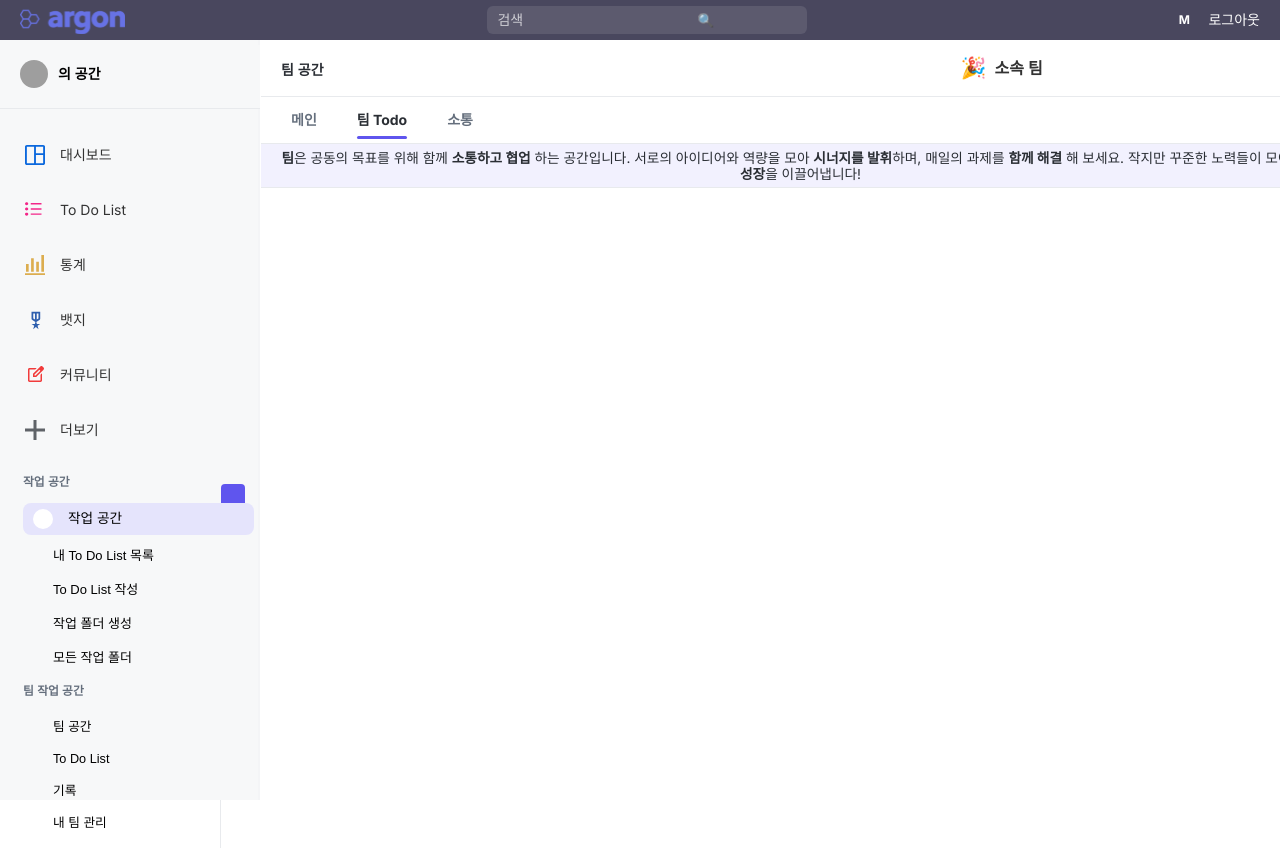
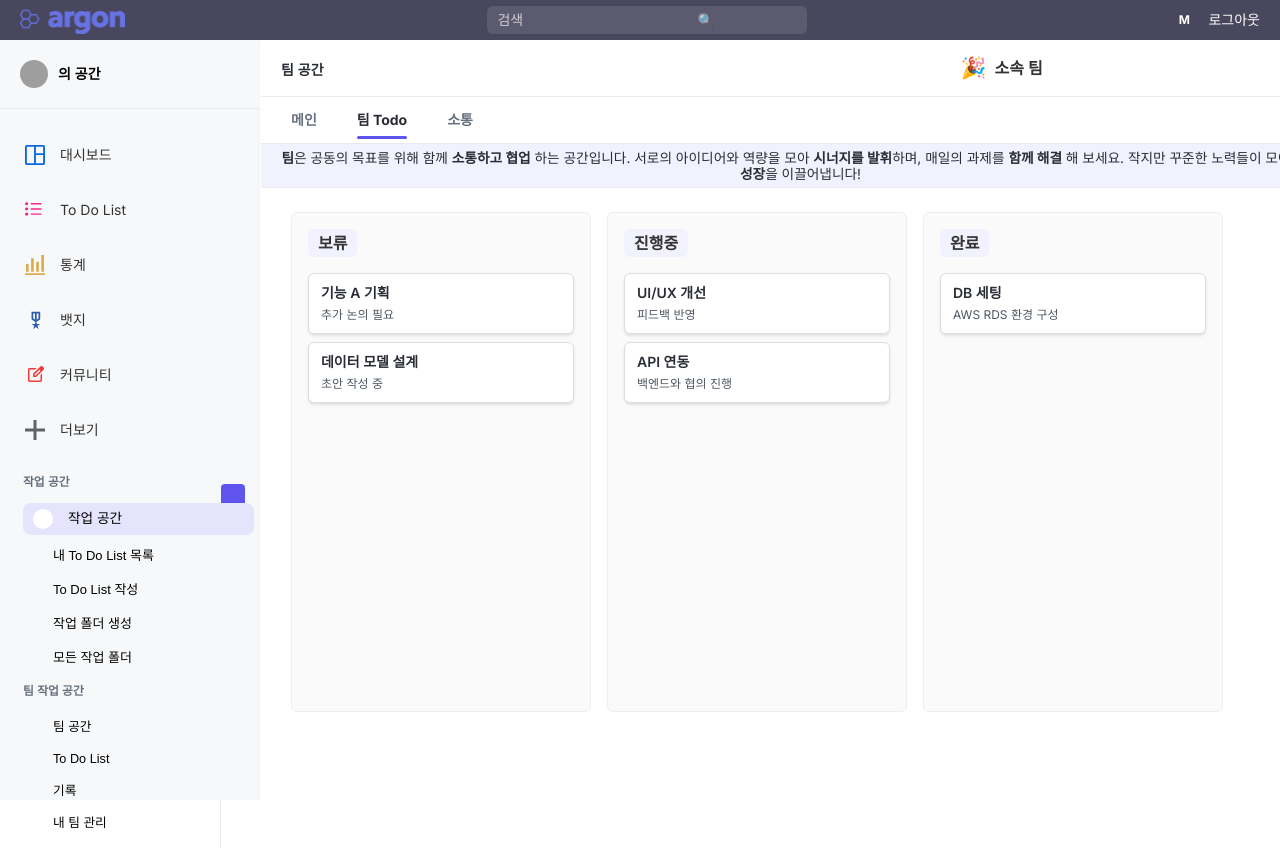
Before and after one commit to SungWookkk/FTT_frontend, a React (Create React App) app: page /team/1/todo in a window 1280 px wide. Built offline with nearby package versions, Linux system fonts and the light colour scheme; grey boxes are pictures that could not be loaded.

Commit message:
4/5 feat: [팀] Kanban Board 적용 Todo 초기 구현
- Kanban Board 라이브러리 설치 후 임시 데이터로 테스트 디자인 추가
- index.js // </React.StrictMode> 처리 하여 Kanban Board 적용 되게 수정

```diff
--- a/src/components/badge/BadgeMainPage.js
+++ b/src/components/badge/BadgeMainPage.js
@@ -174,7 +174,7 @@ const BadgeMainPage = () => {
             </div>
 
             {/* 알림 배너 */}
-            <div className="alert-banner">
+            <div className="alert-banner-todo">
                 <p className="alert-text">
                     <span className="highlight-text"> 뱃지 </span>
                     <span className="normal-text">는 여러분의</span>
--- a/src/components/dashboard/DashboardContent.js
+++ b/src/components/dashboard/DashboardContent.js
@@ -151,7 +151,7 @@ const DashboardContent = () => {
             </div>
 
             {/* 알림 배너 */}
-            <div className="alert-banner">
+            <div className="alert-banner-todo">
                 <p className="alert-text">
                     <span className="normal-text">대시보드에서</span>
                     <span className="highlight-text"> 통계 </span>
--- a/src/components/team/TeamAffiliationContentPage.js
+++ b/src/components/team/TeamAffiliationContentPage.js
@@ -101,7 +101,7 @@ function TeamAffiliationContentPage({ team: propTeam }) {
             </div>
 
             {/* 알림 배너 */}
-            <div className="alert-banner">
+            <div className="alert-banner-todo">
                 <p className="alert-text">
                     <span className="highlight-text">팀</span>
                     <span className="normal-text">은 공동의 목표를 위해 함께 </span>
--- a/src/components/team/TeamTodoContentPage.js
+++ b/src/components/team/TeamTodoContentPage.js
@@ -1,16 +1,88 @@
+import React, { useState } from "react";
+import { useHistory, useLocation, useParams } from "react-router-dom";
 import TeamDropdown from "./TeamDropdown";
-import React from "react";
-import {useHistory, useLocation, useParams} from "react-router-dom";
+import {
+    DragDropContext,
+    Droppable,
+    Draggable
+} from "react-beautiful-dnd";
 import "../team/css/TeamTodoContentPage.css";
 
-const TeamTodoContentPage = () => {
+// 초기 데이터: 3개의 컬럼(보류, 진행중, 완료)
+const initialColumns = {
+    onHold: {
+        name: "보류",
+        items: [
+            { id: "task-1", title: "기능 A 기획", description: "추가 논의 필요" },
+            { id: "task-2", title: "데이터 모델 설계", description: "초안 작성 중" }
+        ],
+    },
+    inProgress: {
+        name: "진행중",
+        items: [
+            { id: "task-3", title: "UI/UX 개선", description: "피드백 반영" },
+            { id: "task-4", title: "API 연동", description: "백엔드와 협의 진행" }
+        ],
+    },
+    done: {
+        name: "완료",
+        items: [
+            { id: "task-5", title: "DB 세팅", description: "AWS RDS 환경 구성" },
+        ],
+    },
+};
+
+function TeamTodoContentPage() {
     const { teamId } = useParams();
     const history = useHistory();
-    const location = useLocation();   // ← 현재 경로 확인용
+    const location = useLocation();
 
-    // 현재 경로가 "/team/:teamId"인지 "/team/:teamId/todo"인지 체크
+    // 탭 active 여부
     const isMainPage = location.pathname === `/team/${teamId}`;
     const isTodoPage = location.pathname === `/team/${teamId}/todo`;
+
+    // Kanban 컬럼 상태
+    const [columns, setColumns] = useState(initialColumns);
+
+    // 드래그가 끝났을 때 실행되는 함수
+    const onDragEnd = (result) => {
+        const { source, destination } = result;
+        if (!destination) return; // 드롭 위치가 없으면 종료
+
+        if (source.droppableId === destination.droppableId) {
+            // 같은 컬럼 내 순서 변경
+            const column = columns[source.droppableId];
+            const copiedItems = [...column.items];
+            const [removed] = copiedItems.splice(source.index, 1);
+            copiedItems.splice(destination.index, 0, removed);
+            setColumns({
+                ...columns,
+                [source.droppableId]: {
+                    ...column,
+                    items: copiedItems,
+                },
+            });
+        } else {
+            // 다른 컬럼으로 이동
+            const sourceColumn = columns[source.droppableId];
+            const destColumn = columns[destination.droppableId];
+            const sourceItems = [...sourceColumn.items];
+            const destItems = [...destColumn.items];
+            const [removed] = sourceItems.splice(source.index, 1);
+            destItems.splice(destination.index, 0, removed);
+            setColumns({
+                ...columns,
+                [source.droppableId]: {
+                    ...sourceColumn,
+                    items: sourceItems,
+                },
+                [destination.droppableId]: {
+                    ...destColumn,
+                    items: destItems,
+                },
+            });
+        }
+    };
 
     return (
         <div className="dashboard-content">
@@ -18,7 +90,7 @@ const TeamTodoContentPage = () => {
             <div className="dashboard-header">
                 <div className="dashboard-left">
                     <span className="title-text">팀 공간</span>
-                    <TeamDropdown/>
+                    <TeamDropdown />
                 </div>
             </div>
 
@@ -26,46 +98,74 @@ const TeamTodoContentPage = () => {
             <div className="list-tap">
                 <div style={{ display: "flex", alignItems: "center", justifyContent: "space-between", width: "100%" }}>
                     <div className="list-tab-container">
-                        {/* 메인 탭 */}
                         <div
                             className={`tab-item ${isMainPage ? "active" : ""}`}
                             onClick={() => history.push(`/team/${teamId}`)}
                         >
                             메인
                         </div>
-                        {/* 팀 Todo 탭 */}
                         <div
                             className={`tab-item ${isTodoPage ? "active" : ""}`}
                             onClick={() => history.push(`/team/${teamId}/todo`)}
                         >
                             팀 Todo
                         </div>
-                        {/* 소통 탭 (예: /team/:teamId/chat) - 경로 준비 시 추가 */}
                         <div className="tab-item">소통</div>
                     </div>
                 </div>
             </div>
 
             {/* 알림 배너 */}
-            <div className="alert-banner">
+            <div className="alert-banner-todo">
                 <p className="alert-text">
                     <span className="highlight-text">팀</span>
                     <span className="normal-text">은 공동의 목표를 위해 함께 </span>
                     <span className="highlight-text">소통하고 협업</span>
-                    <span className="normal-text">
-            {" "}
-                        하는 공간입니다. 서로의 아이디어와 역량을 모아{" "}
-          </span>
+                    <span className="normal-text"> 하는 공간입니다. 서로의 아이디어와 역량을 모아 </span>
                     <span className="highlight-text">시너지를 발휘</span>
                     <span className="normal-text">하며, 매일의 과제를 </span>
                     <span className="highlight-text">함께 해결</span>
-                    <span className="normal-text">
-            {" "}
-                        해 보세요. 작지만 꾸준한 노력들이 모여{" "}
-          </span>
+                    <span className="normal-text"> 해 보세요. 작지만 꾸준한 노력들이 모여 </span>
                     <span className="highlight-text">팀의 성장</span>
                     <span className="normal-text">을 이끌어냅니다!</span>
                 </p>
+            </div>
+
+            {/* Kanban 보드 */}
+            <div className="kanban-board-container">
+                <DragDropContext onDragEnd={onDragEnd}>
+                    <div className="kanban-columns">
+                        {Object.entries(columns).map(([columnId, columnData]) => (
+                            <Droppable droppableId={columnId} key={columnId}>
+                                {(provided, snapshot) => (
+                                    <div
+                                        className="kanban-column"
+                                        ref={provided.innerRef}
+                                        {...provided.droppableProps}
+                                    >
+                                        <h3 className="column-title">{columnData.name}</h3>
+                                        {columnData.items.map((item, index) => (
+                                            <Draggable key={item.id} draggableId={item.id} index={index}>
+                                                {(provided, snapshot) => (
+                                                    <div
+                                                        className={`kanban-task-card ${snapshot.isDragging ? "dragging" : ""}`}
+                                                        ref={provided.innerRef}
+                                                        {...provided.draggableProps}
+                                                        {...provided.dragHandleProps}
+                                                    >
+                                                        <div className="task-title">{item.title}</div>
+                                                        <div className="task-desc">{item.description}</div>
+                                                    </div>
+                                                )}
+                                            </Draggable>
+                                        ))}
+                                        {provided.placeholder}
+                                    </div>
+                                )}
+                            </Droppable>
+                        ))}
+                    </div>
+                </DragDropContext>
             </div>
         </div>
     );
--- a/src/components/team/css/TeamTodoContentPage.css
+++ b/src/components/team/css/TeamTodoContentPage.css
@@ -1,10 +1,90 @@
-/* 대시보드 전체 컨텐츠 스타일 */
+/* 대시보드 기본 영역 */
 .dashboard-content {
-    margin-left: 220px;
-    width: calc(100%);
-    height: 100vh;
-    background-color: #ffffff;
+    width: 100%;
     box-sizing: border-box;
-    border-left: 1px solid #e8eaed;
-    overflow-y: auto;
 }
+
+/* 상단 탭 스타일 */
+.tab-item {
+    color: #656f7d;
+    font-family: "Inter", sans-serif;
+    font-size: 14px;
+    font-weight: 600;
+    cursor: pointer;
+    padding: 10px 0;
+    position: relative;
+    white-space: nowrap;
+    transition: color 0.3s ease;
+}
+.tab-item:hover {
+    color: #2a2e34;
+}
+.tab-item.active {
+    color: #2a2e34;
+    font-weight: 700;
+}
+
+
+/* Kanban 보드 컨테이너 */
+.kanban-board-container {
+    width: 95%;
+    margin: 24px auto;
+    padding: 0;
+    box-sizing: border-box;
+}
+
+/* 컬럼 전체를 가로로 나열 */
+.kanban-columns {
+    display: flex;
+    gap: 16px;
+    overflow-x: auto;
+}
+
+/* 개별 컬럼 */
+.kanban-column {
+    flex-shrink: 0;
+    width: 300px;
+    background-color: #fafafa;
+    border-radius: 6px;
+    border: 1px solid #eee;
+    padding: 16px;
+    box-sizing: border-box;
+    min-height: 500px;
+}
+.column-title {
+    margin: 0 0 16px 0;
+    font-size: 16px;
+    font-weight: 700;
+    color: #333;
+    text-align: center;
+}
+
+/* 작업 카드 */
+.kanban-task-card {
+    background-color: #fff;
+    border: 1px solid #ddd;
+    border-radius: 6px;
+    padding: 12px;
+    margin-bottom: 8px;
+    transition: box-shadow 0.2s ease;
+    box-shadow: 0 2px 3px rgba(0,0,0,0.1);
+}
+.kanban-task-card:hover {
+    box-shadow: 0 4px 6px rgba(0,0,0,0.15);
+}
+.dragging {
+    opacity: 0.8;
+    box-shadow: 0 4px 8px rgba(0,0,0,0.2);
+}
+
+/* 카드 내 제목/설명 */
+.task-title {
+    font-size: 14px;
+    font-weight: 600;
+    color: #2a2e34;
+    margin-bottom: 4px;
+}
+.task-desc {
+    font-size: 12px;
+    color: #4f5762;
+}
--- a/src/index.js
+++ b/src/index.js
@@ -6,9 +6,9 @@ import reportWebVitals from './reportWebVitals';
 
 const root = ReactDOM.createRoot(document.getElementById('root'));
 root.render(
-  <React.StrictMode>
+ // <React.StrictMode>
     <App />
-  </React.StrictMode>
+ // </React.StrictMode>
 );
 
 // If you want to start measuring performance in your app, pass a function
```
